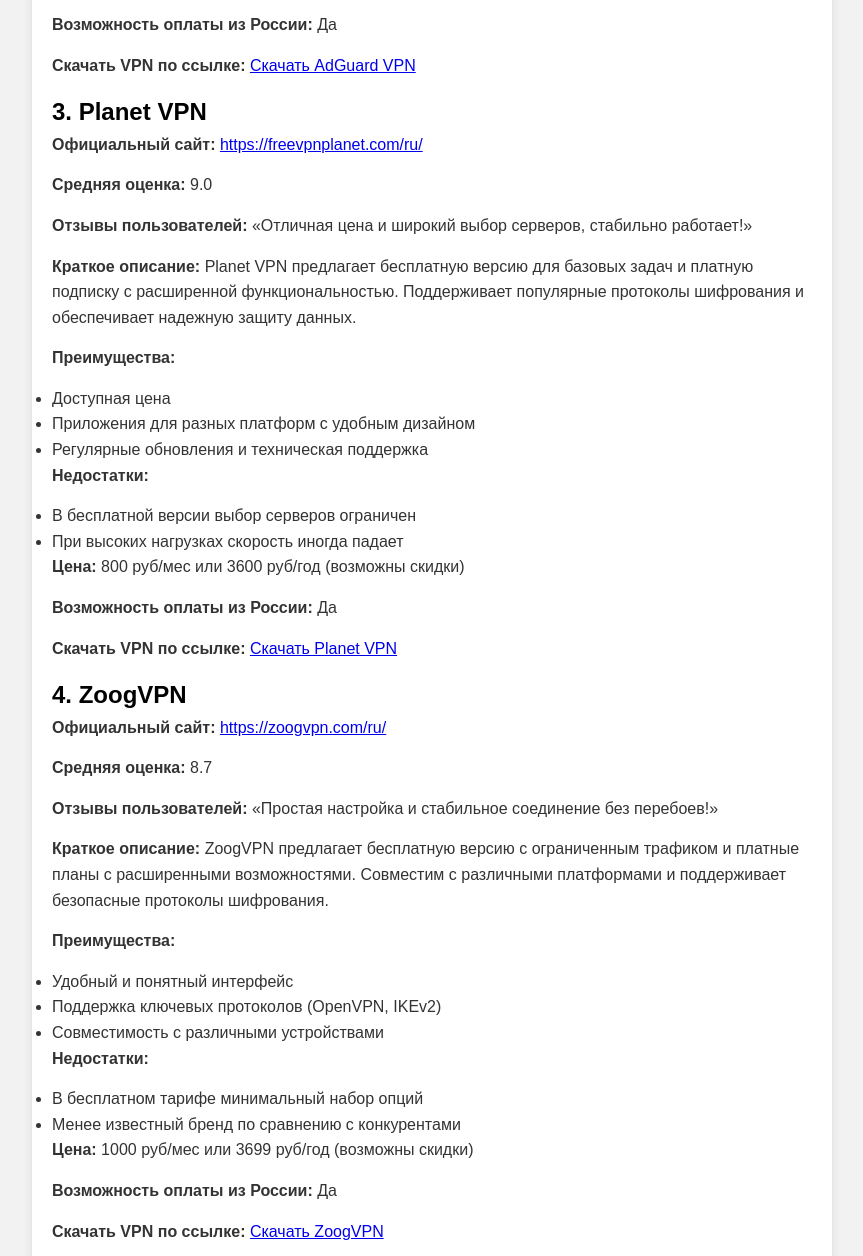
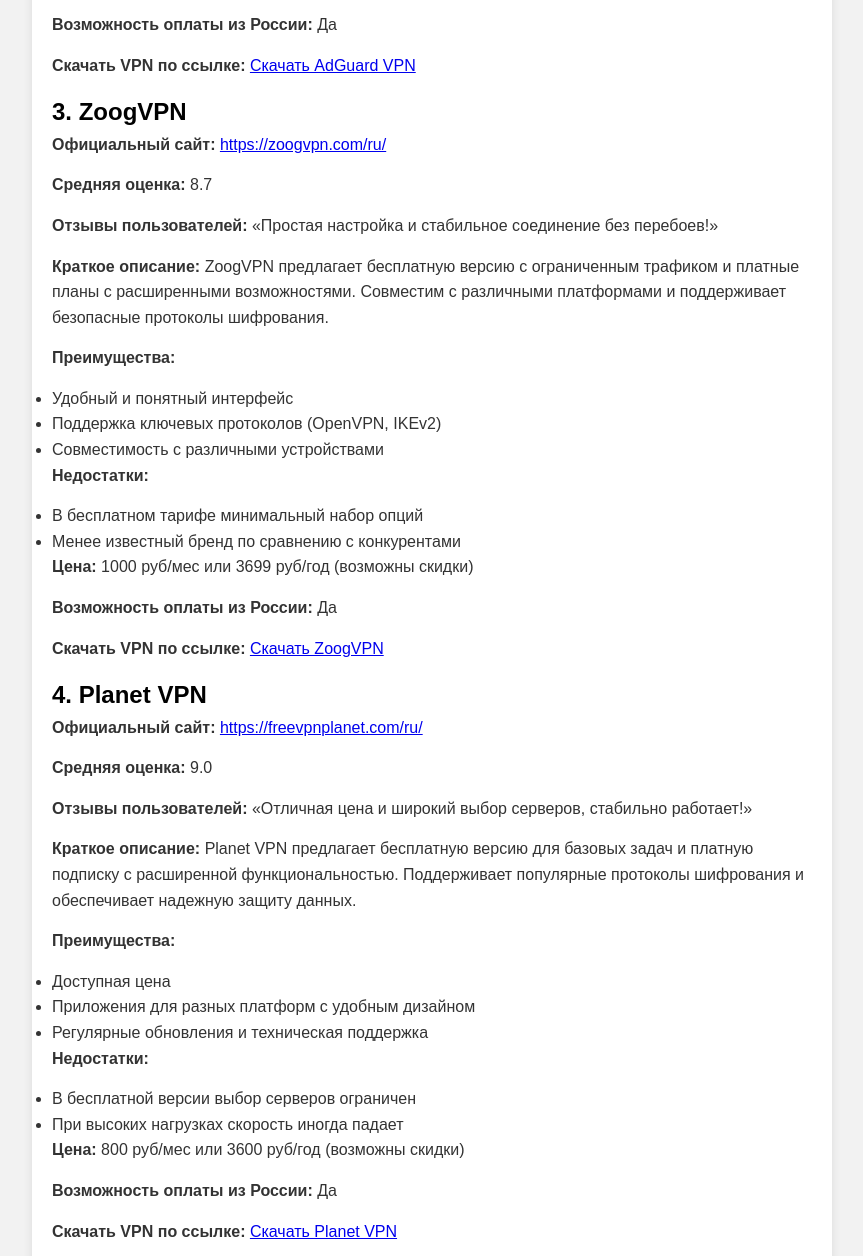
Before and after one commit to krutopsite/Top-5-VPN-kotorye-rabotajut-v-Rossii, a plain HTML site: page index.html in a window 1280 px wide. Shown: the part 1428-2684 px from the top of the page, without its empty margins (208-1071 px from the left). Drawn offline with Linux system fonts and the light colour scheme.

Commit message:
Add files via upload

```diff
--- a/index.html
+++ b/index.html
@@ -92,11 +92,11 @@
     </header>
 
     <div class="container">
- <h1>Топ-5 VPN, которые работают в России: рейтинг 2025</h1>
+<h1>Топ-5 VPN, которые работают в России: рейтинг 2025</h1>
 <p>Мы провели независимое исследование и отобрали для рейтинга лучшие VPN-сервисы, которые работают в России сегодня, в 2025 году.</p>
 <p>В этой статье мы расскажем о лучших рабочих VPN для России 2025 года, которые обеспечат вам стабильный доступ к ресурсам в сети.</p>
 <h2>🏆1. hidemy name VPN</h2>
-<p><strong>Официальный сайт:</strong> <a href="https://hidemy.name/ru/">https://hidemy.name/ru/</a></p>
+<p><strong>Официальный сайт:</strong> <a href="https://hidethe.name/#56a4a101620d0">https://hidemy.name/ru/</a></p>
 <p><strong>Средняя оценка:</strong> 9.5</p>
 <p><strong>Отзывы пользователей:</strong> &laquo;Самая мощная скорость и при этом легко настраивается!&raquo;</p>
 <p><strong>Краткое описание:</strong> hidemy name VPN обеспечивает высокую скорость соединения и поддерживает современные протоколы шифрования. Предлагает пробный период на 1 день для оценки функционала.</p>
@@ -113,9 +113,9 @@
 </ul>
 <p><strong>Цена:</strong> 990 руб/мес или 3960 руб/год (возможны скидки)</p>
 <p><strong>Возможность оплаты из России:</strong> Да</p>
-<p><strong>Скачать VPN по ссылке:</strong> <a href="https://hidemy.name/ru/">Скачать hidemy name VPN</a></p>
-<h2>2. AdGuard VPN</h2>
-<p><strong>Официальный сайт:</strong> <a href="https://adguard-vpn.com/ru/welcome.html">https://adguard-vpn.com/ru/welcome.html</a></p>
+<p><strong>Скачать VPN по ссылке:</strong> <a href="https://hidethe.name/#56a4a101620d0">Скачать hidemy name VPN</a></p>
+<h2>🏆2. AdGuard VPN</h2>
+<p><strong>Официальный сайт:</strong> <a href="https://adguardvpn-help.info?aid=25835">https://adguard-vpn.com/ru/welcome.html</a></p>
 <p><strong>Средняя оценка:</strong> 9.8</p>
 <p><strong>Отзывы пользователей:</strong> &laquo;Удобная фильтрация рекламы и стабильно высокая скорость!&raquo;</p>
 <p><strong>Краткое описание:</strong> AdGuard VPN предлагает высокую скорость соединения и встроенную блокировку рекламы. Поддерживает современные протоколы шифрования и совместим с различными устройствами.</p>
@@ -132,9 +132,28 @@
 </ul>
 <p><strong>Цена:</strong> 999 руб/мес или 3948 руб/год (возможны скидки)</p>
 <p><strong>Возможность оплаты из России:</strong> Да</p>
-<p><strong>Скачать VPN по ссылке:</strong> <a href="https://adguard-vpn.com/ru/welcome.html">Скачать AdGuard VPN</a></p>
-<h2>3. Planet VPN</h2>
-<p><strong>Официальный сайт:</strong> <a href="https://freevpnplanet.com/ru/">https://freevpnplanet.com/ru/</a></p>
+<p><strong>Скачать VPN по ссылке:</strong> <a href="https://adguardvpn-help.info?aid=25835">Скачать AdGuard VPN</a></p>
+<h2>3. ZoogVPN</h2>
+<p><strong>Официальный сайт:</strong> <a href="https://zgvpn.net/ru-ru/best-vpn-offer-for-russia/?a_aid=67a4ea68889cf">https://zoogvpn.com/ru/</a></p>
+<p><strong>Средняя оценка:</strong> 8.7</p>
+<p><strong>Отзывы пользователей:</strong> &laquo;Простая настройка и стабильное соединение без перебоев!&raquo;</p>
+<p><strong>Краткое описание:</strong> ZoogVPN предлагает бесплатную версию с ограниченным трафиком и платные планы с расширенными возможностями. Совместим с различными платформами и поддерживает безопасные протоколы шифрования.</p>
+<p><strong>Преимущества:</strong></p>
+<ul>
+<li>Удобный и понятный интерфейс</li>
+<li>Поддержка ключевых протоколов (OpenVPN, IKEv2)</li>
+<li>Совместимость с различными устройствами</li>
+</ul>
+<p><strong>Недостатки:</strong></p>
+<ul>
+<li>В бесплатном тарифе минимальный набор опций</li>
+<li>Менее известный бренд по сравнению с конкурентами</li>
+</ul>
+<p><strong>Цена:</strong> 1000 руб/мес или 3699 руб/год (возможны скидки)</p>
+<p><strong>Возможность оплаты из России:</strong> Да</p>
+<p><strong>Скачать VPN по ссылке:</strong> <a href="https://zgvpn.net/ru-ru/best-vpn-offer-for-russia/?a_aid=67a4ea68889cf">Скачать ZoogVPN</a></p>
+<h2>4. Planet VPN</h2>
+<p><strong>Официальный сайт:</strong> <a href="https://free-vpn-planet.com/">https://freevpnplanet.com/ru/</a></p>
 <p><strong>Средняя оценка:</strong> 9.0</p>
 <p><strong>Отзывы пользователей:</strong> &laquo;Отличная цена и широкий выбор серверов, стабильно работает!&raquo;</p>
 <p><strong>Краткое описание:</strong> Planet VPN предлагает бесплатную версию для базовых задач и платную подписку с расширенной функциональностью. Поддерживает популярные протоколы шифрования и обеспечивает надежную защиту данных.</p>
@@ -151,26 +170,7 @@
 </ul>
 <p><strong>Цена:</strong> 800 руб/мес или 3600 руб/год (возможны скидки)</p>
 <p><strong>Возможность оплаты из России:</strong> Да</p>
-<p><strong>Скачать VPN по ссылке:</strong> <a href="https://freevpnplanet.com/ru/">Скачать Planet VPN</a></p>
-<h2>4. ZoogVPN</h2>
-<p><strong>Официальный сайт:</strong> <a href="https://zoogvpn.com/ru/">https://zoogvpn.com/ru/</a></p>
-<p><strong>Средняя оценка:</strong> 8.7</p>
-<p><strong>Отзывы пользователей:</strong> &laquo;Простая настройка и стабильное соединение без перебоев!&raquo;</p>
-<p><strong>Краткое описание:</strong> ZoogVPN предлагает бесплатную версию с ограниченным трафиком и платные планы с расширенными возможностями. Совместим с различными платформами и поддерживает безопасные протоколы шифрования.</p>
-<p><strong>Преимущества:</strong></p>
-<ul>
-<li>Удобный и понятный интерфейс</li>
-<li>Поддержка ключевых протоколов (OpenVPN, IKEv2)</li>
-<li>Совместимость с различными устройствами</li>
-</ul>
-<p><strong>Недостатки:</strong></p>
-<ul>
-<li>В бесплатном тарифе минимальный набор опций</li>
-<li>Менее известный бренд по сравнению с конкурентами</li>
-</ul>
-<p><strong>Цена:</strong> 1000 руб/мес или 3699 руб/год (возможны скидки)</p>
-<p><strong>Возможность оплаты из России:</strong> Да</p>
-<p><strong>Скачать VPN по ссылке:</strong> <a href="https://zoogvpn.com/ru/">Скачать ZoogVPN</a></p>
+<p><strong>Скачать VPN по ссылке:</strong> <a href="https://free-vpn-planet.com/">Скачать Planet VPN</a></p>
 <h2>5. NordVPN</h2>
 <p><strong>Официальный сайт:</strong> <a href="https://nordvpn.com/">https://nordvpn.com/</a></p>
 <p><strong>Средняя оценка:</strong> 9.4</p>
```
